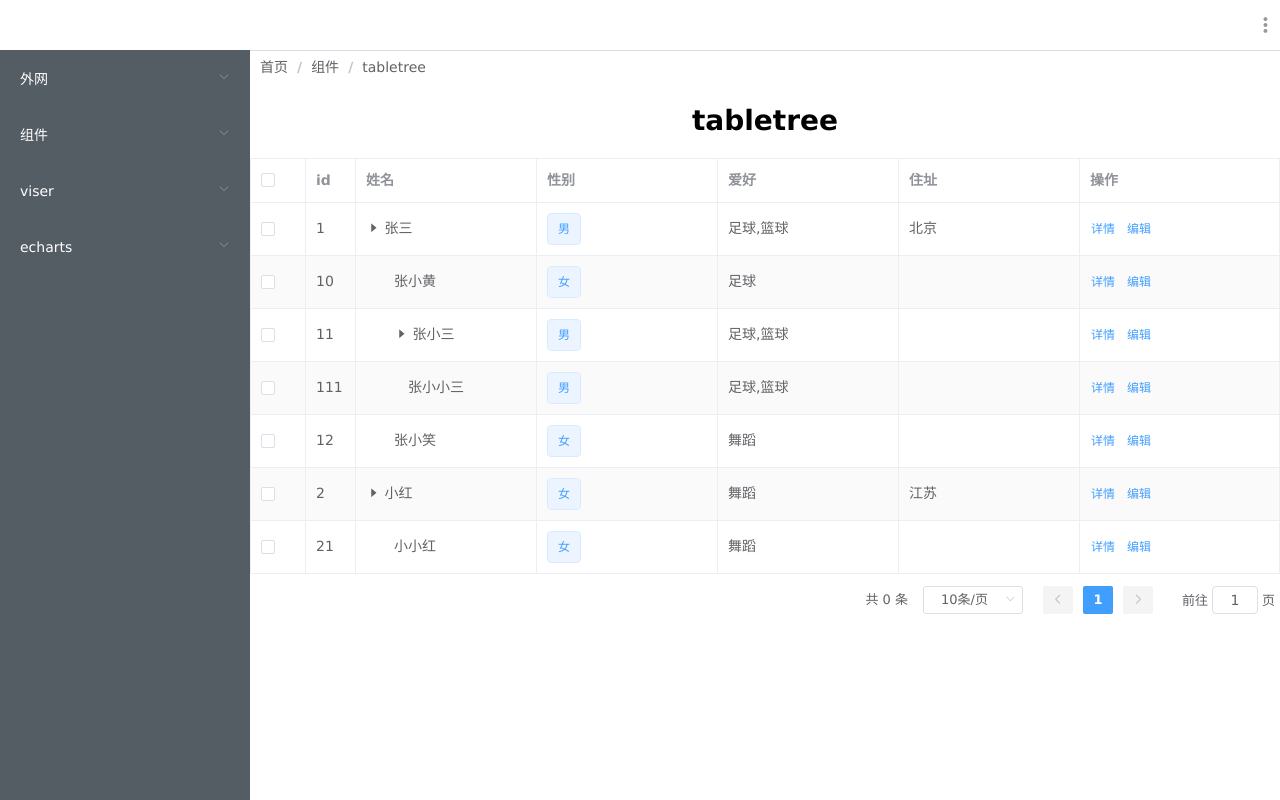
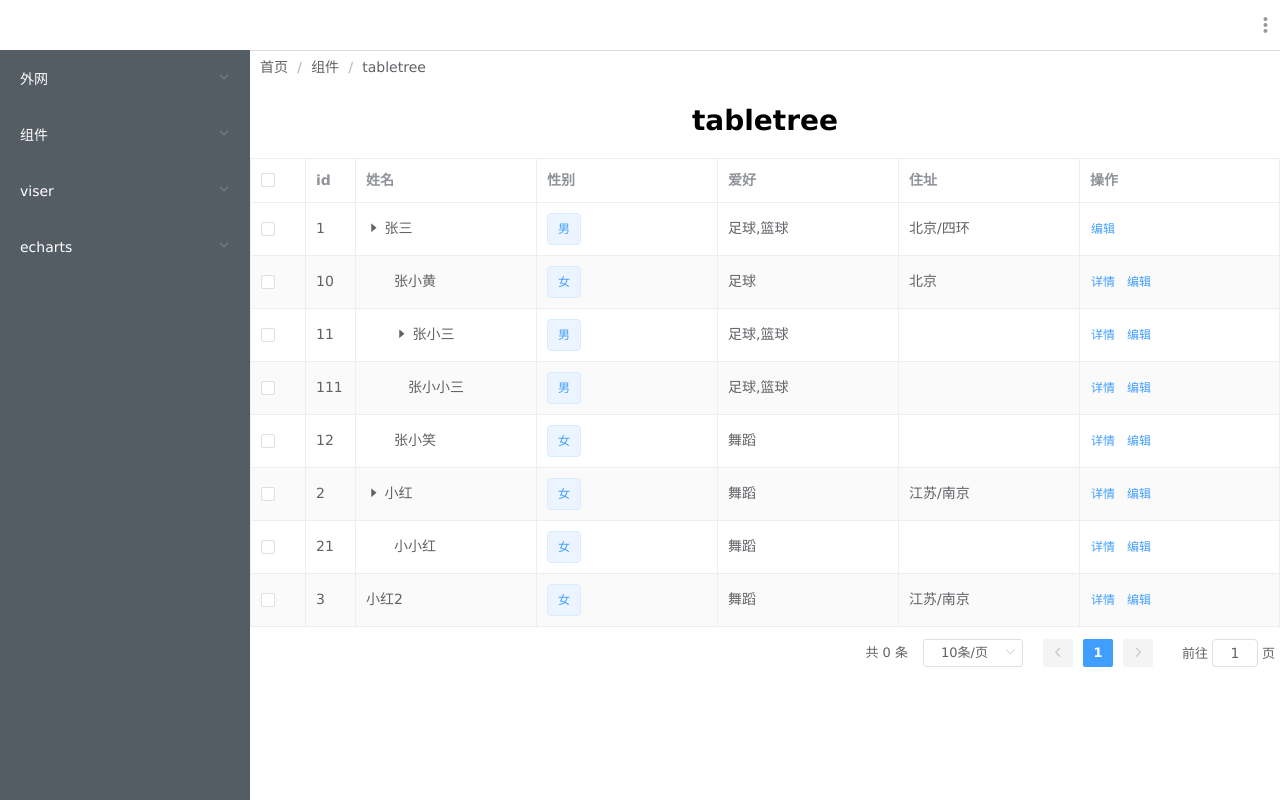
Before and after one commit to quanqiushoujila/utils, a Vue app: page /components/tabletree in a window 1280 px wide. Built offline with nearby package versions, Linux system fonts and the light colour scheme; what @smallwei/avue, viser-vue would draw is missing.

Commit message:
tabletree

```diff
--- a/src/assets/data/tableTree.js
+++ b/src/assets/data/tableTree.js
@@ -13,7 +13,7 @@ export default [
         parentId: 1,
         name: '张小黄',
         sex: '2',
-        address: '北京',
+        address: ['1', '12'],
         hasChild: false,
         hobby: ['1']
       },
@@ -67,5 +67,13 @@ export default [
         hasChild: false
       }
     ]
+  },
+  {
+    id: 3,
+    parentId: '',
+    name: '小红2',
+    sex: '2',
+    address: ['2', '21'],
+    hobby: ['3']
   }
 ]
--- a/src/components/govTableTree/index.vue
+++ b/src/components/govTableTree/index.vue
@@ -58,7 +58,7 @@
             :min-width="item.minWidth ? item.minWidth : ''"
             :width="item.width ? item.width : ''">
             <template slot-scope="scope">
-              <slot :name="item.prop" :data="templateData(scope.row, item)"></slot>
+              <slot :name="item.prop" :row="templateData(scope.row, item)"></slot>
             </template>
           </el-table-column>
         </template>
@@ -76,14 +76,18 @@
         </template>
       </template>
       <el-table-column
-        v-if="table.operation && (table.operation.isOperation == null ? true : table.operation.isOperation)"
+        v-if="table.operation && (table.operation.show == null ? true : table.operation.show)"
         fixed="right"
         :label="table.operation.label"
         :width="table.operation.width ? table.operation.width : ''">
         <template slot-scope="scope">
+          <template v-if="table.operation.slot">
+            <slot name="operation" :row="operationData(scope.row, scope.$index)"></slot>
+          </template>
+          <template v-else>
             <template v-for="item in table.operation.props">
               <el-button
-               v-if="(item.show == null ? true : item.show)"
+                 v-if="isShowButton(item, scope.row)"
                 :key="item.label"
                 size="small"
                 :type="table.operation.type ? table.operation.type : 'text'"
@@ -92,10 +96,11 @@
               </el-button>
             </template>
           </template>
+        </template>
       </el-table-column>
     </el-table>
     <!-- 分页 -->
-    <div class="pagination" v-show="tableData.length > 0" v-if="table.pagination.isPagination">
+    <div class="pagination" v-show="tableData.length > 0" v-if="table.pagination.show">
       <el-pagination
         @size-change="handleSizeChange"
         @current-change="handleCurrentChange"
@@ -111,7 +116,7 @@
 </template>
 <script>
 import {mergeWith, isBoolean} from 'lodash'
-// import $axios from './js/ajax'
+import $axios from 'axios'
 import {setTableTreeData, realData, getTemplateData} from './js/util'
 export default {
   name: 'govTableTree',
@@ -136,6 +141,7 @@ export default {
       isIndex: false,
       tableData: [],
       loading: false,
+      queryData: [],
       icon: {
         right: 'el-icon-caret-right',
         bottom: 'el-icon-caret-bottom',
@@ -148,7 +154,6 @@ export default {
           data: 'data'
         },
         checkedAll: false,
-        expanded: false,
         toggleCheckbox: function (row, index) {
           return true
         },
@@ -162,6 +167,8 @@ export default {
           hasChild: 'hasChild'
         },
         tree: {
+          // 是否展开
+          expanded: false,
           // 是否懒加载
           isLazyLoading: false,
           url: '',
@@ -185,21 +192,22 @@ export default {
         // 是否显示表头
         showHeader: true,
         operation: {
-          isOperation: true,
+          slot: false,
+          show: true,
           // 按钮类型
           // danger-红色 warning-黄色 primary-蓝色 success-绿色 info-灰色 默认-白色
           type: 'text',
           label: '操作',
           width: 200,
           props: [
-            { label: '详情', fn: 'handleDetail', show: true, permission: '' },
-            { label: '编辑', fn: 'handleUpdate', show: true, permission: '' },
-            { label: '删除', fn: 'handleDelete', show: true, permission: '' }
+            { label: '详情', fn: 'handleDetail', show: true, permission: true, callback: function () {} },
+            { label: '编辑', fn: 'handleUpdate', show: true, permission: true, callback: function () {} },
+            { label: '删除', fn: 'handleDelete', show: true, permission: true, callback: function () {} }
           ]
         },
         // 分页
         pagination: {
-          isPagination: true,
+          show: true,
           total: 0,
           currentPage: 1,
           pageSize: 10,
@@ -212,7 +220,7 @@ export default {
   watch: {
     data: {
       handler (newVal) {
-        this.tableData = setTableTreeData({data: newVal, expanded: this.table.expanded})
+        this.tableData = setTableTreeData({data: newVal, expanded: this.table.tree.expanded})
         if (this.table.checkedAll) {
           this.handleSelection(this.tableData)
         }
@@ -231,6 +239,30 @@ export default {
     }
   },
   methods: {
+    // 获取选中数据
+    getQueryData () {
+      this.$set('getQueryData', this.queryData)
+    },
+    // 按钮根据权限判断是否显示
+    isShowButton (data, row) {
+      if (data.show != null) {
+        return data.show
+      }
+      if (isBoolean(data.permission)) {
+        return data.permission
+      }
+      if (data.callback) {
+        return data.callback(row)
+      }
+      return true
+    },
+    // 自定义列表返回数据
+    operationData (row, index) {
+      return {
+        row: row,
+        $index: index
+      }
+    },
     // 选中
     handleSelection (rows) {
       this.$nextTick(() => {
@@ -269,6 +301,7 @@ export default {
       return true
     },
     // 通过字典获取值
+    // val当前数据
     getDicValue (val, data) {
       return realData({val, data: data || []})
     },
@@ -438,41 +471,41 @@ export default {
     },
     // 请求
     handleAjax (params) {
-      const data1 = {
-        code: 0,
-        data: [
-          { id: 10, parentId: 1, name: '张小黄', sex: '2', address: '北京', hasChild: false, hobby: ['1'] },
-          { id: 11, name: '张小三', parentId: 1, sex: '1', address: '北京', hobby: ['1', '2'], hasChild: true },
-          { id: 12, parentId: 1, name: '张小笑', sex: '2', address: '北京', hobby: ['3'], hasChild: false }
-        ]
-      }
-      const data2 = {
-        code: 0,
-        data: [{ id: 21, parentId: 2, name: '小小红', sex: '2', address: '北京', hobby: ['3'], hasChild: false }]
-      }
-      const data11 = {
-        code: 0,
-        data: [{ id: 111, parentId: 11, name: '张小小三', sex: '1', address: '北京', hobby: ['1', '2'], hasChild: false }]
-      }
-      return new Promise((resolve, reject) => {
-        let data = []
-        if (`data${params.id}` === 'data1') {
-          data = data1
-        } else if (`data${params.id}` === 'data2') {
-          data = data2
-        } else if (`data${params.id}` === 'data11') {
-          data = data11
-        }
-        setTimeout(() => {
-          resolve({data})
-        }, 1000)
+      // const data1 = {
+      //   code: 0,
+      //   data: [
+      //     { id: 10, parentId: 1, name: '张小黄', sex: '2', address: '北京', hasChild: false, hobby: ['1'] },
+      //     { id: 11, name: '张小三', parentId: 1, sex: '1', address: '北京', hobby: ['1', '2'], hasChild: true },
+      //     { id: 12, parentId: 1, name: '张小笑', sex: '2', address: '北京', hobby: ['3'], hasChild: false }
+      //   ]
+      // }
+      // const data2 = {
+      //   code: 0,
+      //   data: [{ id: 21, parentId: 2, name: '小小红', sex: '2', address: '北京', hobby: ['3'], hasChild: false }]
+      // }
+      // const data11 = {
+      //   code: 0,
+      //   data: [{ id: 111, parentId: 11, name: '张小小三', sex: '1', address: '北京', hobby: ['1', '2'], hasChild: false }]
+      // }
+      // return new Promise((resolve, reject) => {
+      //   let data = []
+      //   if (`data${params.id}` === 'data1') {
+      //     data = data1
+      //   } else if (`data${params.id}` === 'data2') {
+      //     data = data2
+      //   } else if (`data${params.id}` === 'data11') {
+      //     data = data11
+      //   }
+      //   setTimeout(() => {
+      //     resolve({data})
+      //   }, 1000)
+      // })
+
+      return $axios({
+        url: this.table.tree.url,
+        method: this.table.tree.method || 'get',
+        params: params
       })
-
-      // return $axios({
-      //   url: this.table.tree.url,
-      //   method: this.table.tree.method || 'get',
-      //   params: params
-      // })
     }
   }
 }
--- a/src/components/govTableTree/js/util.js
+++ b/src/components/govTableTree/js/util.js
@@ -27,6 +27,9 @@ function loop ({arr = [], data = [], level, show, expanded, expandedName, levelN
 
 // 判断是否是级联数据
 export function isCascader ({dicData = [], childrenName = 'children'}) {
+  if (dicData && dicData.length === 0) {
+    return false
+  }
   let is = false
   for (let i = 0, len = dicData.length; i < len; i++) {
     if (is) {
@@ -44,7 +47,9 @@ export function isCascader ({dicData = [], childrenName = 'children'}) {
 // 获取级联数据
 export function getCascader ({ valueName = 'value', labelName = 'label', childrenName = 'children', val, dicData = [] }) {
   let arr = []
-  cascaderLoop({arr, val, level: 0, dicData, valueName, labelName, childrenName})
+  if (dicData && dicData.length > 0) {
+    cascaderLoop({arr, val, level: 0, dicData, valueName, labelName, childrenName})
+  }
   return arr.join('/')
 }
 
@@ -55,7 +60,7 @@ function cascaderLoop ({arr, val, level, dicData, valueName, labelName, children
       arr.push(data[i][labelName])
       let children = data[i][childrenName]
       if (children && children.length > 0) {
-        cascaderLoop({arr, val, level: level + 1, data: children, valueName, labelName, childrenName})
+        cascaderLoop({arr, val, level: level + 1, dicData: children, valueName, labelName, childrenName})
       }
     }
   }
@@ -92,12 +97,12 @@ export function getTemplateData ({val, data = []}) {
 }
 
 // 获取字典真实数据
-export function realData ({val, data, valueName = 'value', labelName = 'label'}) {
+export function realData ({val, data, valueName = 'value', labelName = 'label', childrenName = 'children'}) {
   const prop = data.prop
   if (data.type === 'dic') {
     if (data.dicData) {
-      if (isCascader(val, data)) {
-        return getCascader({val: val[prop], dicData: data.dicData, valueName, labelName})
+      if (isCascader({dicData: data.dicData})) {
+        return getCascader({val: val[prop], dicData: data.dicData, valueName, labelName, childrenName})
       } else {
         return getSelectData({val: val[prop], dicData: data.dicData, valueName, labelName})
       }
--- a/src/views/components/tabletree.vue
+++ b/src/views/components/tabletree.vue
@@ -3,13 +3,22 @@
     <h1>tabletree</h1>
     <gov-table-tree
       :data="tableTreeData"
+      @selectionChange="handleSelectionChange"
       @handleDetail="handleDetail"
       @handleUpdate="handleUpdate"
       :option="tableTree">
       <template slot-scope="scope" slot="sex">
-        <el-tag>{{scope.data.sexForShow}}</el-tag>
+        <el-tag>{{scope.row.sexForShow}}</el-tag>
       </template>
-      </gov-table-tree>
+      <template slot-scope="scope" slot="operation">
+        <el-button
+          size="small"
+          type="text"
+          @click="handleDetail(scope.row.row, scope.row.$index)">
+          详情
+        </el-button>
+      </template>
+    </gov-table-tree>
   </div>
 </template>
 <script>
@@ -34,9 +43,10 @@ export default {
           {label: '住址', prop: 'address', type: 'dic', dicData: [{value: '1', label: '北京', children: [{value: '11', label: '四环'}]}, {value: '2', label: '江苏', children: [{value: '21', label: '南京'}, {value: '22', label: '泰州'}]}]}
         ],
         operation: {
+          slot: false,
           props: [
-            { label: '详情', fn: 'handleDetail', show: true, permission: '' },
-            { label: '编辑', fn: 'handleUpdate', show: true, permission: '' }
+            { label: '详情', fn: 'handleDetail', permission: '', callback: function (row) { return row.id !== 1 } },
+            { label: '编辑', fn: 'handleUpdate', show: true, permission: true }
           ]
         }
       }
@@ -47,13 +57,21 @@ export default {
   },
   methods: {
     getList () {
-      this.tableTreeData = tableTreeDataLazy
+      setTimeout(() => {
+        this.tableTreeData = tableTreeDataLazy
+      })
+    },
+    handleDetail1 (row) {
+      console.log('详情1', row)
     },
     handleDetail (row) {
       console.log('详情', row)
     },
     handleUpdate (row) {
       console.log('编辑', row)
+    },
+    handleSelectionChange (row, data) {
+      console.log(row, data)
     }
   }
 }
```
Also changed, not shown: src/components/govTableTree/js/ajax.js (deleted, +0 -24 lines), src/components/govDialog/README.md, src/components/govFormDetail/README.md, src/components/govTableTree/README.md. Lines whose indentation alone changed are shown as unchanged.
